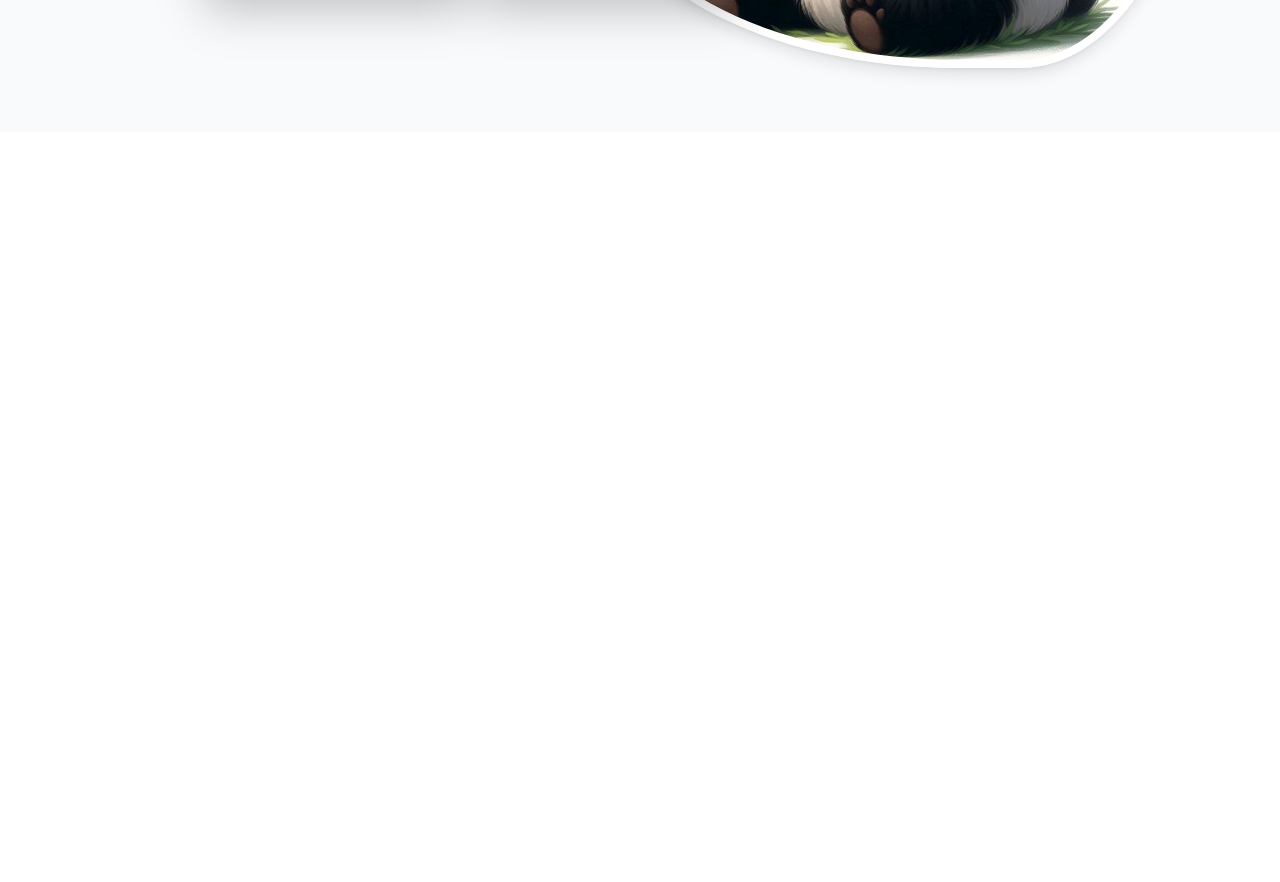
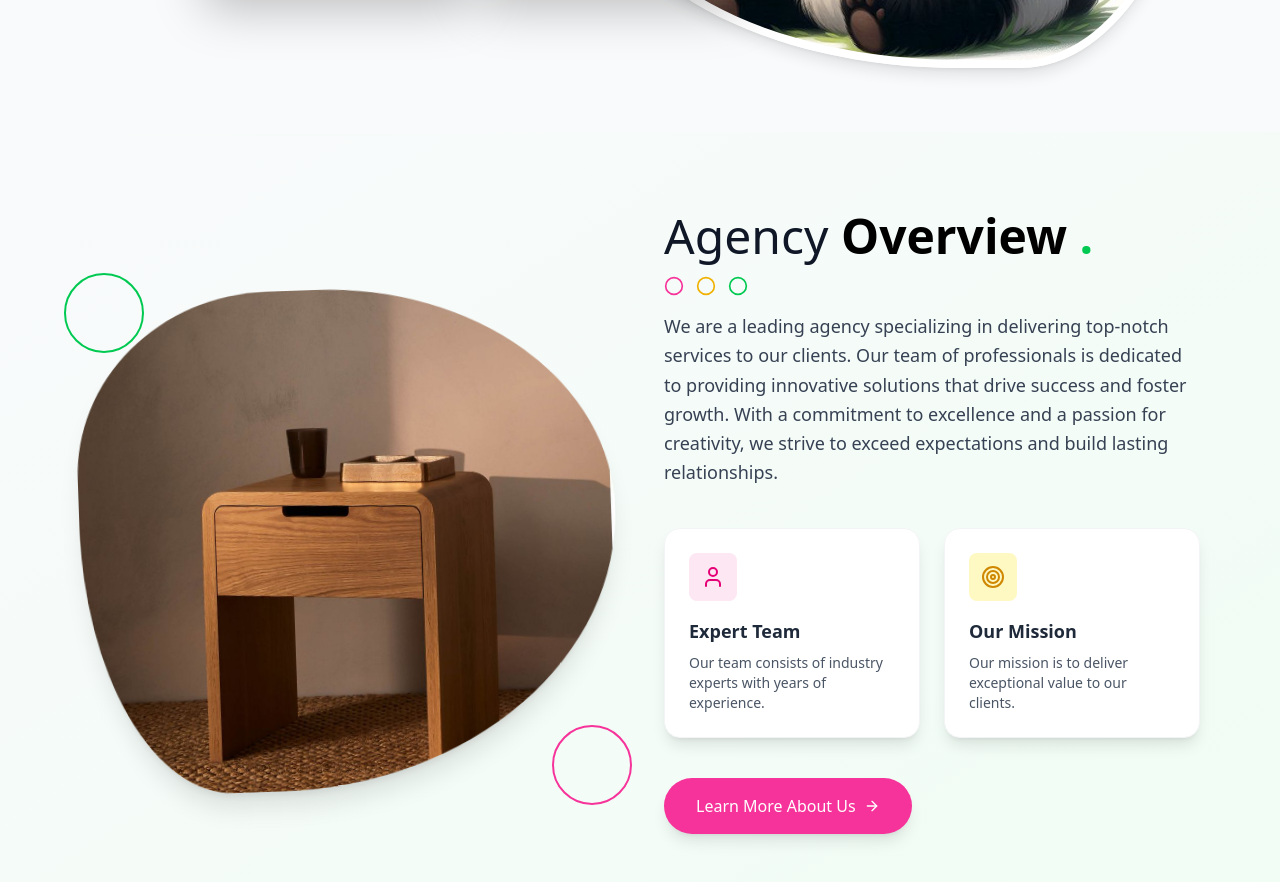
Before and after one commit to imamteguh/compro-panda-react, a React (Vite) app: page / in a window 1280 px wide. Shown: the part 520-1402 px from the top of the page. Before the commit the page ends 800 px from the top, so only its background shows below. Built offline with nearby package versions, Linux system fonts and the light colour scheme.

Commit message:
feat: tambahkan section about

```diff
--- a/src/App.jsx
+++ b/src/App.jsx
@@ -3,6 +3,7 @@
 import Hero from './components/Hero'
 import AOS from 'aos'
 import 'aos/dist/aos.css'
+import About from './components/About'
 
 const App = () => {
 
@@ -10,7 +11,7 @@
     AOS.init({
       duration: 1000,
       easing: 'ease-in-out',
-      once: false,
+      once: true,
       offset: 100
     });
   }, []);
@@ -19,6 +20,7 @@
     <div>
       <Navbar />
       <Hero />
+      <About />
     </div>
   )
 }
--- /dev/null
+++ b/src/components/About.jsx
@@ -0,0 +1,88 @@
+import { ArrowRight, Circle, Target, User } from 'lucide-react'
+import aboutImage from '../assets/about.jpg'
+
+const About = () => {
+  return (
+    <section id="about" className="relative overflow-hidden bg-linear-to-br from-gray-50 to-green-50
+      py-12 px-4 sm:py-16 md:py-20 md:px-12 lg:px-20 flex flex-col lg:flex-row items-center justify-between">
+      <div className='flex-1 w-full lg:mr-8 xl:mr-12 relative order-2 lg:order-1 mt-10 lg:mt-0'>
+        <div className='w-full max-w-md mx-auto lg:max-w-lg xl:max-w-xl h-[300px] sm:h-[350px]
+          md:h-[400px] lg:h-[450px] xl:h-[500px] overflow-hidden -rotate-2 shadow-lg md:shadow-xl relative z-10
+          rounded-[40%_60%_70%_30%/40%_50%_60%_60%] hover:rotate-0 transition-transform duration-700'
+          data-aos="fade-right" data-aos-delay="200">
+          <img src={aboutImage} alt="About" className="object-cover w-full h-full transform
+            hover:scale-110 transition-transform duration-700" />
+        </div>
+        <div className="hidden md:block absolute border-2 border-pink-500 -bottom-4 -right-4
+          w-16 h-16 md:w-20 md:h-20 rounded-full z-0"
+          data-aos="fade-up" data-aos-delay="300"></div>
+        <div className="hidden md:block absolute border-2 border-green-500 -top-4 -left-4
+          w-16 h-16 md:w-20 md:h-20 rounded-full z-0"
+          data-aos="fade-up" data-aos-delay="300"></div>
+      </div>
+      <div className='flex-1 w-full max-w-2xl mx-auto lg:mx-0 space-y-6 md:space-y-8 relative z-20 order-1 lg:order-2'>
+        <div className='mb-6 md:mb-8' data-aos="fade-left">
+          <h2 className='text-3xl sm:text-4xl md:text-5xl text-gray-900 text-center lg:text-left'>
+            Agency {" "}
+            <span className='font-bold text-black block lg:inline'>
+              Overview <span className='text-green-500'>.</span>
+            </span>
+          </h2>
+          <div className="flex gap-3 mt-4 justify-center lg:justify-start"
+            data-aos="fade-right" data-aos-delay="100">
+            <Circle className="text-pink-500 w-5 h-5" />
+            <Circle className="text-yellow-500 w-5 h-5" />
+            <Circle className="text-green-500 w-5 h-5" />
+          </div>
+          <p className='text-base sm:text-lg text-gray-700 leading-relaxed text-center lg:text-left mt-4'
+            data-aos="fade-left" data-aos-delay="200">
+            We are a leading agency specializing in delivering top-notch services to our clients.
+            Our team of professionals is dedicated to providing innovative solutions that drive success
+            and foster growth. With a commitment to excellence and a passion for creativity, we strive
+            to exceed expectations and build lasting relationships.
+          </p>
+          <div className='grid grid-cols-1 sm:grid-cols-2 gap-4 sm:gap-6 mt-8 md:mt-10'
+            data-aos="fade-up" data-aos-delay="300">
+            <div className='bg-white p-4 md:p-6 rounded-xl md:rounded-2xl border border-gray-100 shadow-md
+              md:shadow-lg hover:shadow-xl transition-all'>
+              <div className='w-10 h-10 md:w-12 md:h-12 flex items-center justify-center rounded-lg bg-pink-100
+                mb-3 md:mb-4'>
+                  <User className='text-pink-600 w-5 h-5 md:w-6 md:h-6' />
+              </div>
+              <h3 className='text-base md:text-lg font-semibold text-gray-800 mb-2'>
+                Expert Team
+              </h3>
+              <p className='text-gray-600 text-xs md:text-sm'>
+                Our team consists of industry experts with years of experience.
+              </p>
+            </div>
+            <div className='bg-white p-4 md:p-6 rounded-xl md:rounded-2xl border border-gray-100 shadow-md
+              md:shadow-lg hover:shadow-xl transition-all'>
+              <div className='w-10 h-10 md:w-12 md:h-12 flex items-center justify-center rounded-lg bg-yellow-100
+                mb-3 md:mb-4'>
+                  <Target className='text-yellow-600 w-5 h-5 md:w-6 md:h-6' />
+              </div>
+              <h3 className='text-base md:text-lg font-semibold text-gray-800 mb-2'>
+                Our Mission
+              </h3>
+              <p className='text-gray-600 text-xs md:text-sm'>
+                Our mission is to deliver exceptional value to our clients.
+              </p>
+            </div>
+          </div>
+          <div className='flex justify-center lg:justify-start mt-8 md:mt-10'
+            data-aos="fade-up" data-aos-delay="400">
+            <button className='px-6 py-3 md:px-8 md:py-4 bg-pink-500 text-white rounded-full font-medium
+              hover:bg-pink-600 transition-colors shadow-md md:shadow-lg hover:shadow-xl flex items-center gap-2
+              text-sm md:text-base'>
+              Learn More About Us
+              <ArrowRight className='w-4 h-4' />
+            </button>
+          </div>
+        </div>
+      </div>
+    </section>
+  )
+}
+
+export default About
--- a/src/components/Hero.jsx
+++ b/src/components/Hero.jsx
@@ -4,7 +4,7 @@
 const Hero = () => {
   return (
     <section className="relative mt-6 overflow-hidden bg-gray-50 py-12 px-4 sm:px-6 md:px-8 lg:py-16 lg:px-20
-      flex flex-col lg:flex-row items-center justify-center">
+      flex flex-col lg:flex-row items-center justify-between">
       <div className="flex-1 lg:ml-28 w-full max-w-xl space-y-6 relative z-20">
         <h2 className="text-4xl sm:text-5xl text-gray-900 text-center lg:text-left"
           data-aos="fade-right">
```
